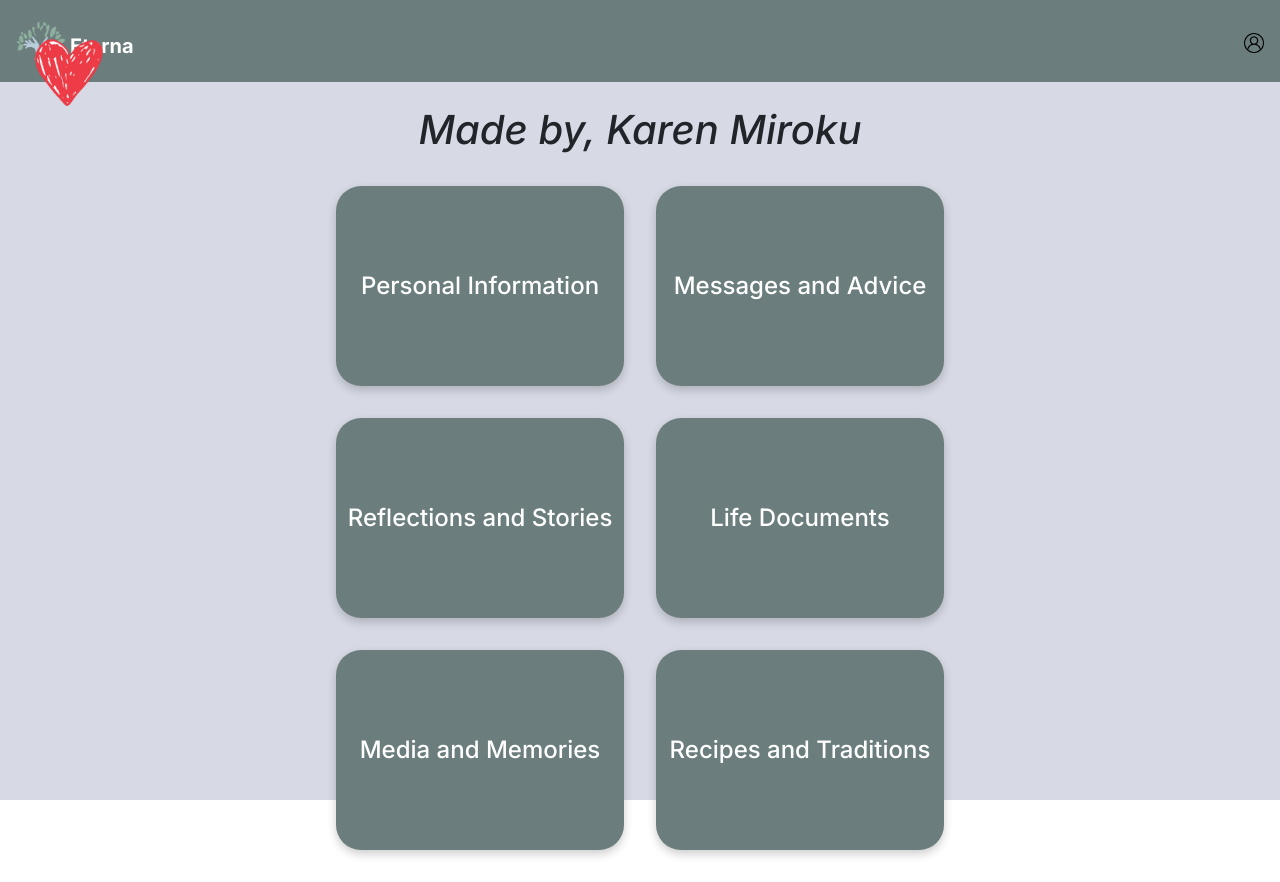
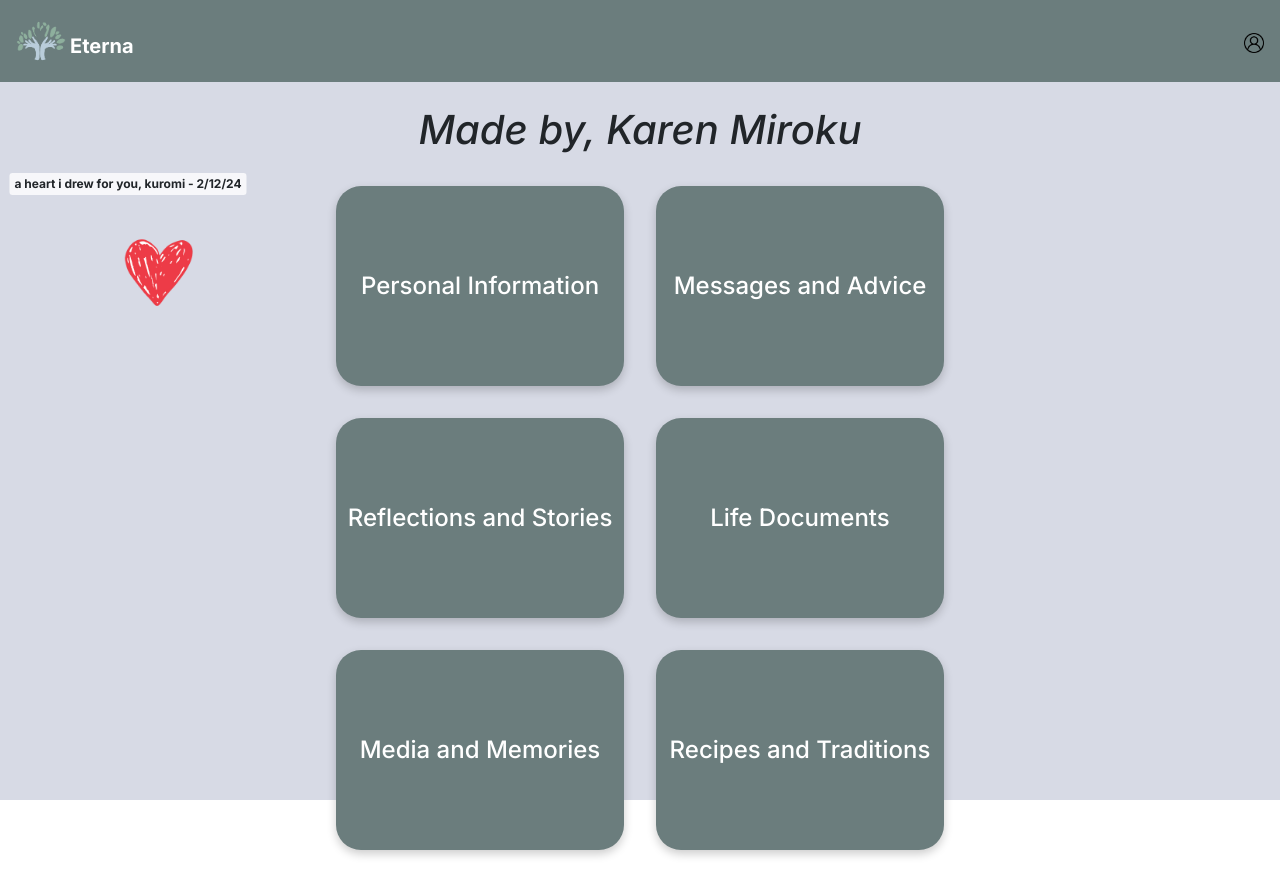
Before and after one commit to cleoreyes/dubhacks-2024, a React (Create React App) app in the folder my-app/: page /homepage in a window 1280 px wide. Built offline with nearby package versions, Linux system fonts and the light colour scheme.

Commit message:
Edited scrapbook feature and made it more personable with text describing drawings the creator made

```diff
--- a/my-app/src/pages/Homepage.js
+++ b/my-app/src/pages/Homepage.js
@@ -6,7 +6,7 @@ import { Link } from "react-router-dom";
 import heartImage from "../img/heart.png";
 
 const Homepage = () => {
-  const [position, setPosition] = useState({ x: 20, y: 20 });
+  const [position, setPosition] = useState({ x: 110, y: 220 });
   const [isDragging, setIsDragging] = useState(false);
   const [dragOffset, setDragOffset] = useState({ x: 0, y: 0 });
   const heartRef = useRef(null);
@@ -105,7 +105,7 @@ const Homepage = () => {
       <img
         ref={heartRef}
         src={heartImage}
-        alt="Draggable Heart"
+        alt="draggable heart"
         style={{
           position: 'absolute',
           left: `${position.x}px`,
@@ -114,8 +114,25 @@ const Homepage = () => {
           userSelect: 'none',
           width: '100px',
           height: 'auto',
+          zIndex: 1000,
         }}
       />
+      <div
+          style={{
+            position: 'absolute',
+            top: '23%',
+            left: '10%',
+            transform: 'translate(-50%, -50%)',
+            backgroundColor: 'rgba(255, 255, 255, 0.8)',
+            padding: '2px 5px',
+            borderRadius: '3px',
+            fontSize: '12px',
+            fontWeight: 'bold',
+            pointerEvents: 'none',
+          }}
+        >
+          a heart i drew for you, kuromi - 2/12/24
+        </div>
     </div>
   );
 };
```
